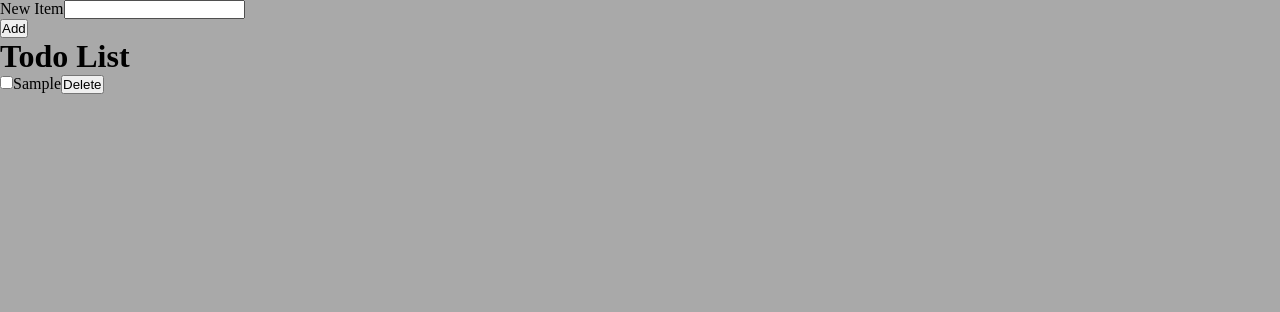
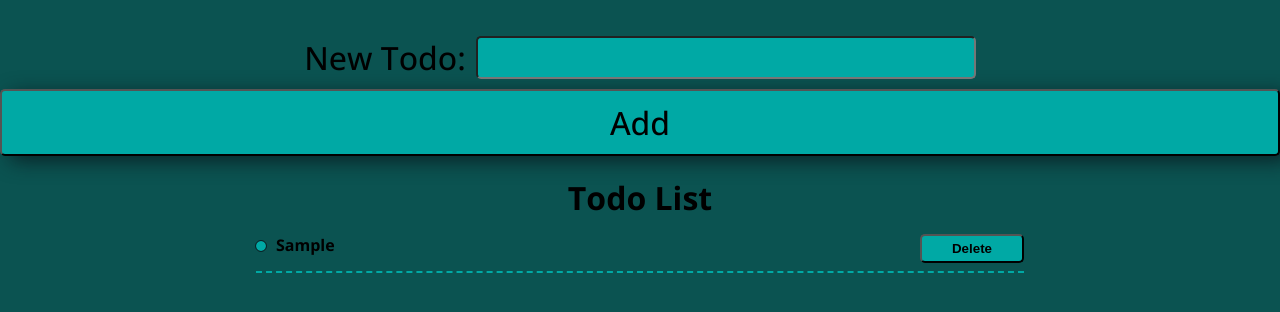
Before and after one commit to Phyotic/ReactTODO, a React (Vite) app: page / in a window 1280 px wide. Both pictures are taken after typing "Sample" into the empty fields and a click on the button "Add". Shown: the top 312 px of the page. Built offline with nearby package versions, Linux system fonts and the light colour scheme.

Commit message:
Completed CSS. Added custom checkbox and strikethrough.

```diff
--- a/index.html
+++ b/index.html
@@ -3,6 +3,9 @@
   <head>
     <meta charset="UTF-8" />
     <link rel="icon" type="image/svg+xml" href="/vite.svg" />
+    <link rel="preconnect" href="https://fonts.googleapis.com">
+    <link rel="preconnect" href="https://fonts.gstatic.com" crossorigin>
+    <link href="https://fonts.googleapis.com/css2?family=Open+Sans:wght@300;500;700&family=Red+Hat+Display:wght@500;700;900&display=swap" rel="stylesheet">
     <meta name="viewport" content="width=device-width, initial-scale=1.0" />
     <title>Vite + React</title>
   </head>
--- a/src/NewTodoForm.jsx
+++ b/src/NewTodoForm.jsx
@@ -17,7 +17,7 @@ export function NewTodoForm(props) {
     return (
         <form onSubmit={handleSubmit} className="new-item-form">
             <div className="form-row">
-            <label htmlFor="item">New Item</label>
+                <label id="itemLable" htmlFor="item">New Todo: </label>
                 <input
                     value={newItem}
                     onChange={(e) => setNewItem(e.target.value)}
@@ -25,7 +25,8 @@ export function NewTodoForm(props) {
                     id="item"
                 />
             </div>
-            <button className="btn">Add</button>
+
+            <button id="addTodoButton" className="btn">Add</button>
         </form>
     )
 }
--- a/src/TodoItem.jsx
+++ b/src/TodoItem.jsx
@@ -1,7 +1,7 @@
 export function TodoItem({completed, id, title, toggleTodo, deleteTodo}) {
     return (
         <li key={id}>
-            <label>
+            <label className="itemLabel">
                 <input
                     type="checkbox"
                     checked={completed}
@@ -9,8 +9,9 @@ export function TodoItem({completed, id, title, toggleTodo, deleteTodo}) {
                         toggleTodo(id, e.target.checked)
                     }}
                 />
-                {title}
+                <span className={completed ? "strikethrough" : ""}>{title}</span>
             </label>
+
             <button
                 className="btn btn-danger"
                 onClick={() => deleteTodo(id)}
--- a/src/TodoList.jsx
+++ b/src/TodoList.jsx
@@ -7,10 +7,10 @@ export function TodoList({todos, toggleTodo, deleteTodo}) {
             {todos.map(todo => {
                 return (
                     <TodoItem
+                        key={todo.key}
                         id={todo.id}
                         completed={todo.completed}
                         title={todo.title}
-                        key={todo.key}
                         toggleTodo={toggleTodo}
                         deleteTodo={deleteTodo}
                     />
--- a/src/styles.css
+++ b/src/styles.css
@@ -1,9 +1,158 @@
 :root {
-    background-color: darkgray;
+    --gunmetal: #092327;
+    --darkSlateGray: #0B5351;
+    --lightSeaGreen: #00A9A5;
 }
 
+/* == Universal Style and Classes == */
 * {
     margin: 0;
     padding: 0;
     box-sizing: border-box;
 }
+
+body {
+    font-family: 'Open Sans';
+    background-color: var(--darkSlateGray);
+    padding-top: 2%;
+    height: 100vh;
+    width: 100vw;
+}
+
+.btn {
+    padding: 5px 30px;
+    border-radius: 5px;
+    background-color: var(--lightSeaGreen);
+    cursor: pointer;
+    font-weight: 700;
+}
+
+.btn:hover {
+    background-color: var(--gunmetal);
+}
+
+.strikethrough {
+    text-decoration: line-through;
+    text-decoration-thickness: .1rem;
+    opacity: .5;
+}
+
+/* == NewTodoForm == */
+.new-item-form {
+    display: flex;
+    flex-flow: column;
+}
+
+.form-row {
+    display: flex;
+    margin: 0 auto;
+    padding: 10px 0;
+    width: clamp(100px, 80%, 1500px);
+    justify-content: center;
+}
+
+#itemLable {
+    font-size: 2rem;
+}
+
+#item {
+    position: relative;
+    padding: 10px;
+    margin-left: 10px;
+    width: clamp(100px, 50%, 500px);
+    text-align: center;
+    background-color: var(--lightSeaGreen);
+    border-radius: 5px;
+}
+
+#addTodoButton {
+    padding: 10px 0;
+    font-family: 'Open Sans';
+    font-weight: 500;
+    font-size: 2rem;
+    box-shadow: 10px 5px 20px var(--gunmetal);
+}
+
+/* == Header == */
+.header {
+    display: flex;
+    justify-content: center;
+    padding-top: 20px;
+}
+
+/* == Todo List == */
+.list {
+    margin: 0 auto;
+    width: 60%;
+    list-style: none;
+}
+
+/* == Todo Item == */
+li {
+    padding: 15px 0;
+    word-wrap: break-word;
+    border-bottom: 2px dashed var(--lightSeaGreen);
+}
+
+.itemLabel {
+    display: inline-block;
+    width: 60%;
+    cursor: pointer;
+}
+
+.itemLabel span {
+    font-weight: 700;
+}
+
+.itemLabel:hover {
+    opacity: .6;
+}
+
+.itemLabel input[type="checkbox"] {
+    margin-right: 10px;
+
+    appearance: none;
+    padding: 5px;
+    border-radius: 50%;
+    background-color: var(--lightSeaGreen);
+    outline: 1px solid var(--gunmetal);
+}
+
+.itemLabel input[type="checkbox"]:checked {
+    margin-right: 10px;
+    background-color: var(--gunmetal);
+    outline: 1px solid var(--lightSeaGreen);
+}
+
+.btn-danger {
+    float: right;
+    clear: right;
+}
+
+/* == Media Queries == */
+@media screen and (max-width: 425px) {
+    .form-row {
+        width: 100%;
+        flex-flow: column;
+    }
+
+    #itemLable {
+        align-self: center;
+    }
+
+    #item {
+        width: 100%;
+    }
+
+    .list {
+        width: 90%;
+    }
+
+    li {
+        padding: 20px;
+    }
+
+    .itemLabel {
+        width: 50%;
+    }
+}
```
Lines whose indentation alone changed are shown as unchanged.
